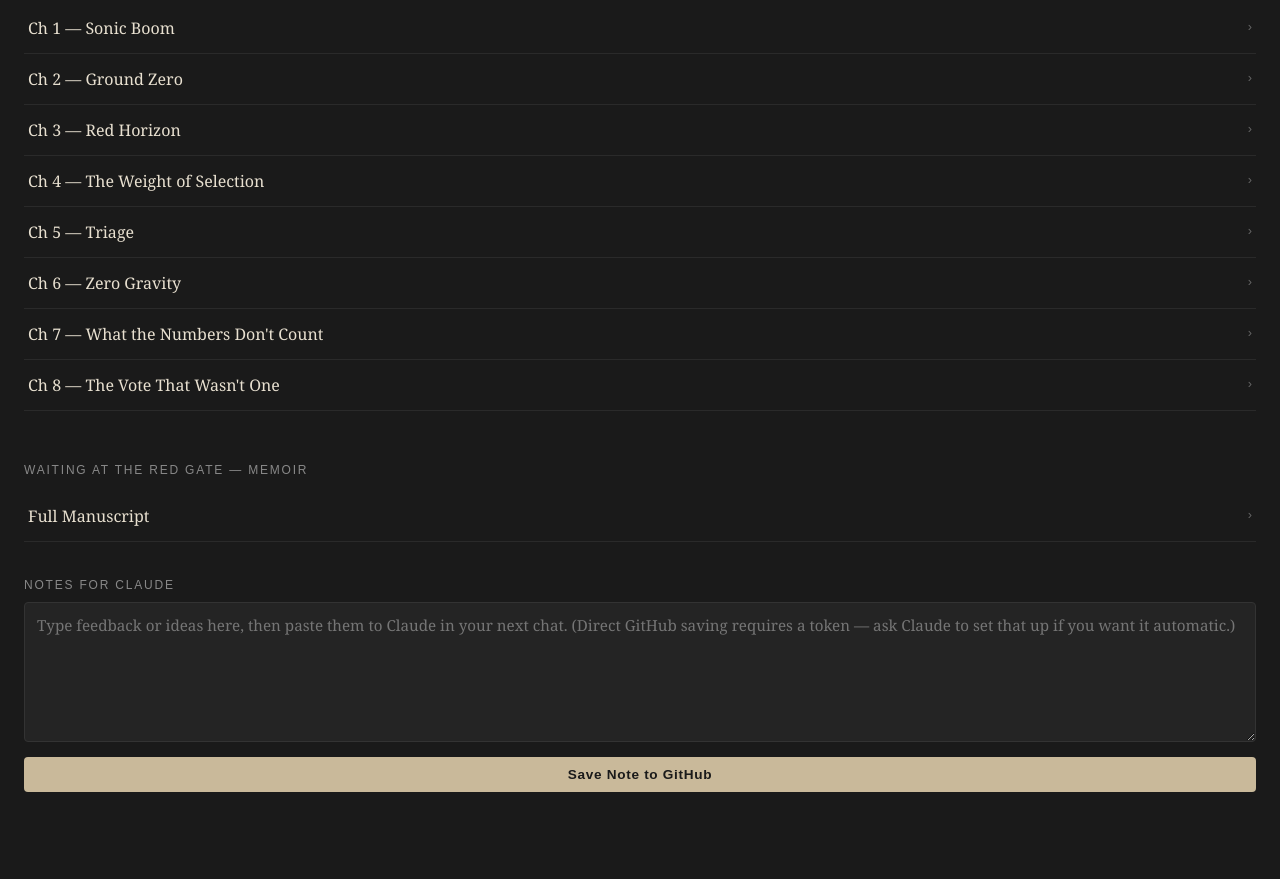
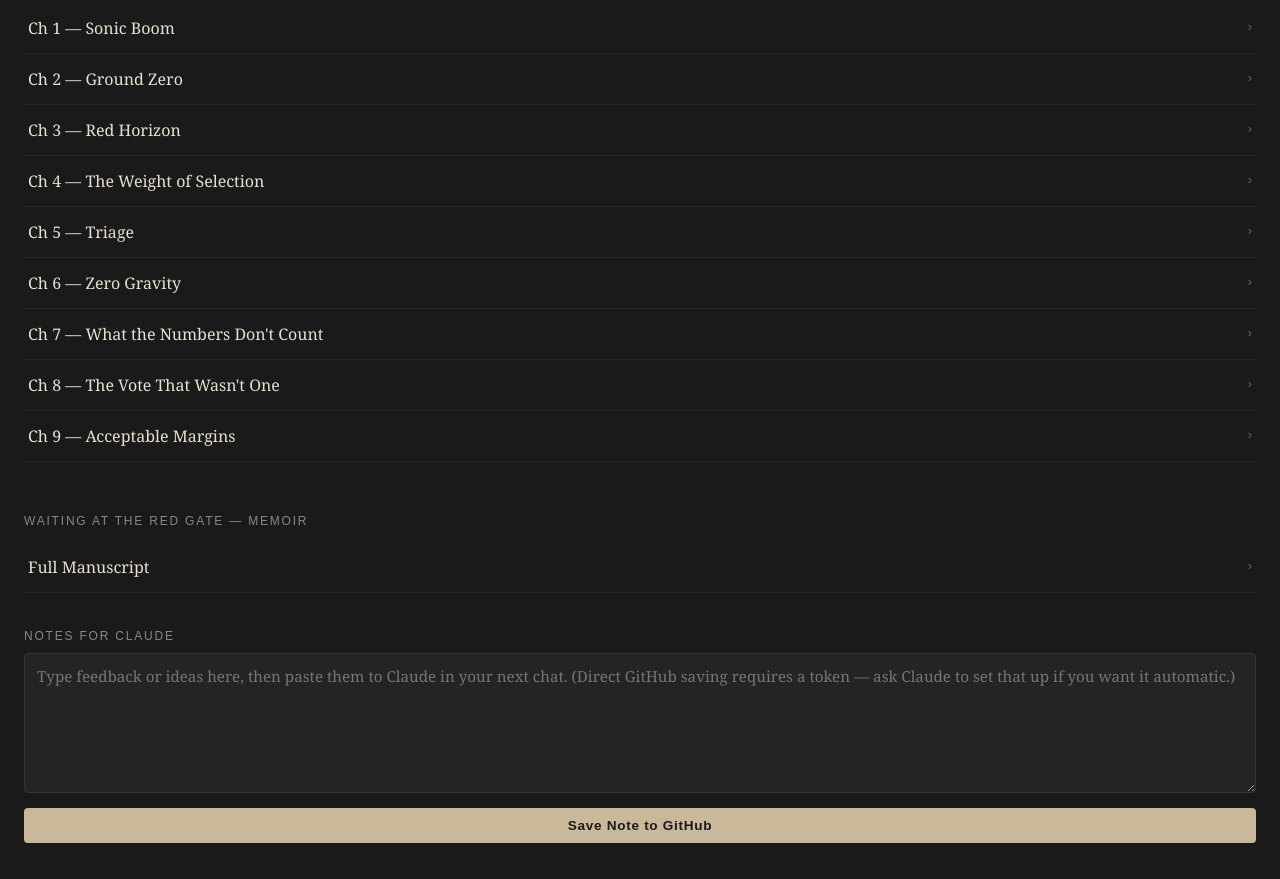
Before and after one commit to roudy80/writing-lab, a plain HTML site: page index.html in a window 1280 px wide. Shown: the part 1224-2103 px from the top of the page. Before the commit the page ends 2052 px from the top, so only its background shows below. Drawn offline with Linux system fonts and the light colour scheme.

Commit message:
Add Severance Ch9 to app index

```diff
--- a/index.html
+++ b/index.html
@@ -131,6 +131,7 @@
       <li><a href="#" onclick="loadChapter('severance/chapter6.md','Chapter 6 — Zero Gravity','Severance');return false;">Ch 6 — Zero Gravity <span>›</span></a></li>
       <li><a href="#" onclick="loadChapter('severance/chapter7.md','Chapter 7 — What the Numbers Dont Count','Severance');return false;">Ch 7 — What the Numbers Don't Count <span>›</span></a></li>
       <li><a href="#" onclick="loadChapter('severance/chapter8.md','Chapter 8 — The Vote That Wasnt One','Severance');return false;">Ch 8 — The Vote That Wasn't One <span>›</span></a></li>
+      <li><a href="#" onclick="loadChapter('severance/chapter9.md','Chapter 9 — Acceptable Margins','Severance');return false;">Ch 9 — Acceptable Margins <span>›</span></a></li>
     </ul>
   </div>
 
```
